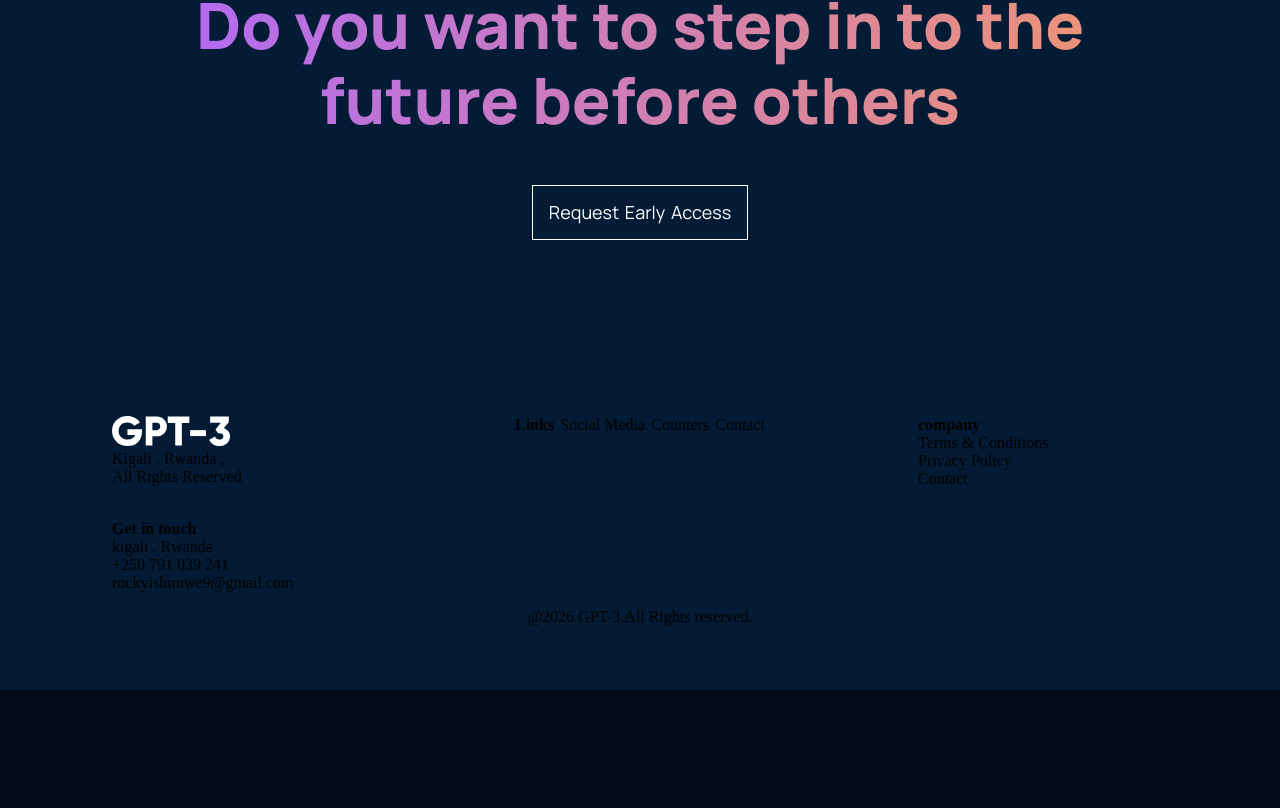
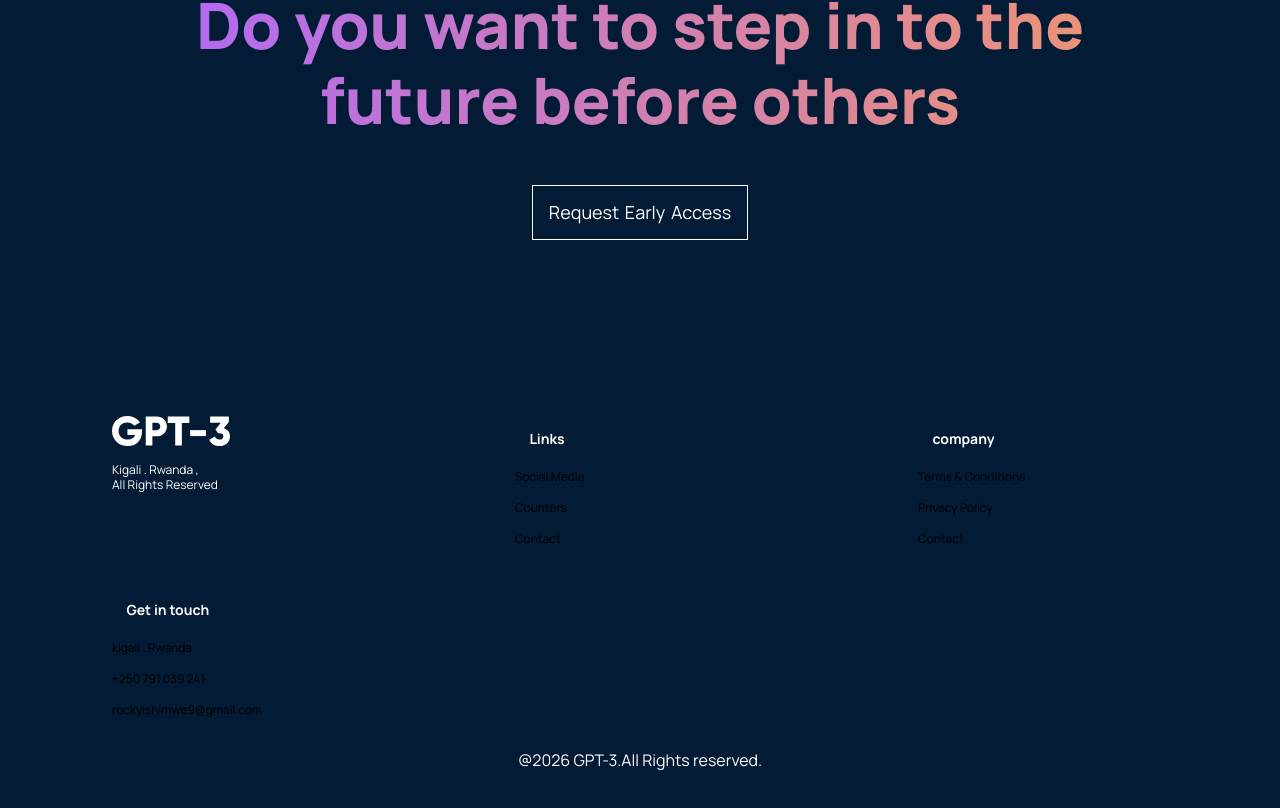
Before and after one commit to rockyishimwe/gpt3, a React (Create React App) app: page / in a window 1280 px wide. Shown: the part 3912-4720 px from the top of the page. Before the commit the page ends 4602 px from the top, so only its background shows below. Built offline with nearby package versions, Linux system fonts and the light colour scheme.

Commit message:
added footer styes'

```diff
--- a/src/containers/footer/Footer.jsx
+++ b/src/containers/footer/Footer.jsx
@@ -13,11 +13,11 @@
       <p>Request Early Access</p>
     </div>
     <div className='gpt3__footer-links'>
-      <div className='gpt3__footer-links_log'>
-        <img src={gpt3Logo} alt="gpt3_log" />
+      <div className='gpt3__footer-links_logo'>
+        <img src={gpt3Logo} alt="gpt3_logo" />
         <p>Kigali . Rwanda ,<br />All Rights Reserved</p>
       </div>
-      <div className='gpt3__footer-links'>
+      <div className='gpt3__footer-links_div'>
         <h4>Links</h4>
         <p>Social Media</p>
         <p>Counters</p>
--- a/src/containers/footer/footer.css
+++ b/src/containers/footer/footer.css
@@ -56,3 +56,34 @@
     height: 30px;
     margin-bottom: 1rem;
 }
+.gpt3__footer-links_logo p {
+    font-family: var(--font-family);
+    font-size: 12px;
+    line-height: 15px;
+    color: #fff;
+}
+.gpt3__footer-links_div {
+    display: flex;
+    justify-content: flex-start;
+    flex-direction: column;
+}
+.gpt3__footer-links_div h4{
+    font-size: 14px;
+    line-height: 17px;
+    font-family: var(--font-family);
+    color: #fff;
+    margin: 0.9rem;
+}
+.gpt3__footer-links_div p {
+    font-size: 12px;
+    line-height: 15px;
+    font-family: var(--font-family);
+    margin: 0.5rem 0;
+    cursor: pointer;
+}
+.gpt3__footer-copyright {
+    margin-top: 12px;
+    font-family: var(--font-family);
+    line-height: 15px;
+    color: #fff;
+}
```
